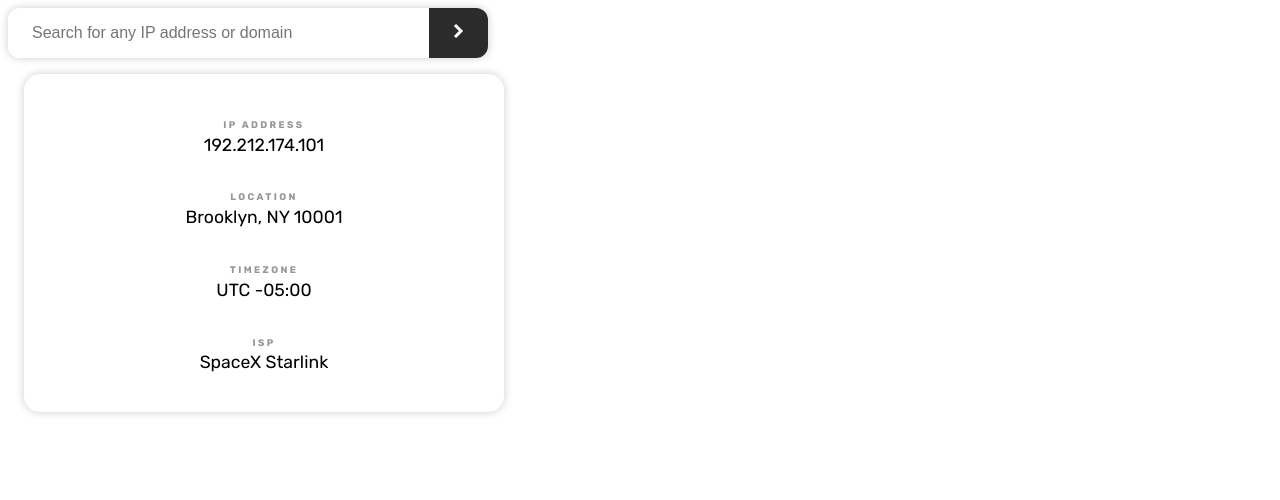
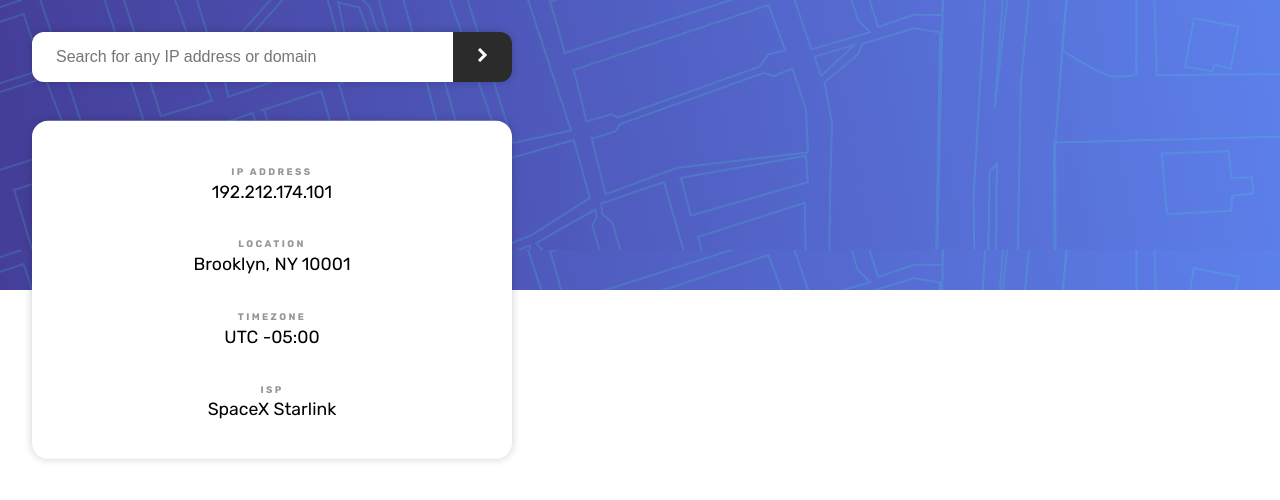
Before and after one commit to h-shams/ip-address-tracker, a React (Create React App) app: page / in a window 1280 px wide. Shown: the top 500 px of the page. Built offline with nearby package versions, Linux system fonts and the light colour scheme; the HTML template or start-up script is replaced by a standard one.

Commit message:
make 'header' component

```diff
--- a/src/App.css
+++ b/src/App.css
@@ -1,6 +1,7 @@
 .app {
   box-sizing: border-box;
   font-family: rubic, sans-serif;
+  position: relative;
 }
 
 *, *::after, *::before {
--- a/src/App.js
+++ b/src/App.js
@@ -1,11 +1,20 @@
 import './App.css';
 
 import Header from './Header.js'
+import List from './List.js'
 
 function App() {
   return (
     <main className="app">
       <Header/>
+      <List>
+        {{
+          'IP Address': '192.212.174.101',
+          'Location': 'Brooklyn, NY 10001',
+          'Timezone': 'UTC -05:00',
+          'ISP': 'SpaceX Starlink',
+        }}
+      </List>
     </main>
   );
 }
--- a/src/Header.css
+++ b/src/Header.css
@@ -0,0 +1,5 @@
+.header {
+  background-image: url('./images/pattern-bg.png');
+  padding: 2em;
+  padding-bottom: 13em;
+}
--- a/src/Header.js
+++ b/src/Header.js
@@ -5,16 +5,8 @@
 
 function Header() {
   return (
-    <header>
+    <header className='header'>
       <Input onSubmit={(str) => console.log(str)}/>
-      <List>
-        {{
-          'IP Address': '192.212.174.101',
-          'Location': 'Brooklyn, NY 10001',
-          'Timezone': 'UTC -05:00',
-          'ISP': 'SpaceX Starlink',
-        }}
-      </List>
     </header>
   );
 }
--- a/src/List.css
+++ b/src/List.css
@@ -1,12 +1,15 @@
 .list {
   list-style: none;
-  margin: 0;
-  padding: 0;
+  position: absolute;
+  right: 0;
+  left: 0;
+  transform: translate(0,-50%);
+  margin: 0 2em;
+  padding: 1.5em;
   border-radius: 1em;
   box-shadow: 0 0 0.5em 0 rgba(0, 0, 0, 0.2);
   max-width: 30em;
-  padding: 1.5em;
-  margin: 1em;
+  background-color: #fff;
 }
 
 .list__item {
--- a/src/index.css
+++ b/src/index.css
@@ -2,3 +2,7 @@
   src: url('./fonts/Rubik-VariableFont_wght.ttf');
   font-family: 'rubic'
 }
+
+body {
+  margin: 0;
+}
```
Also changed, not shown: src/images/pattern-bg.png (renamed from public/pattern-bg.png).
